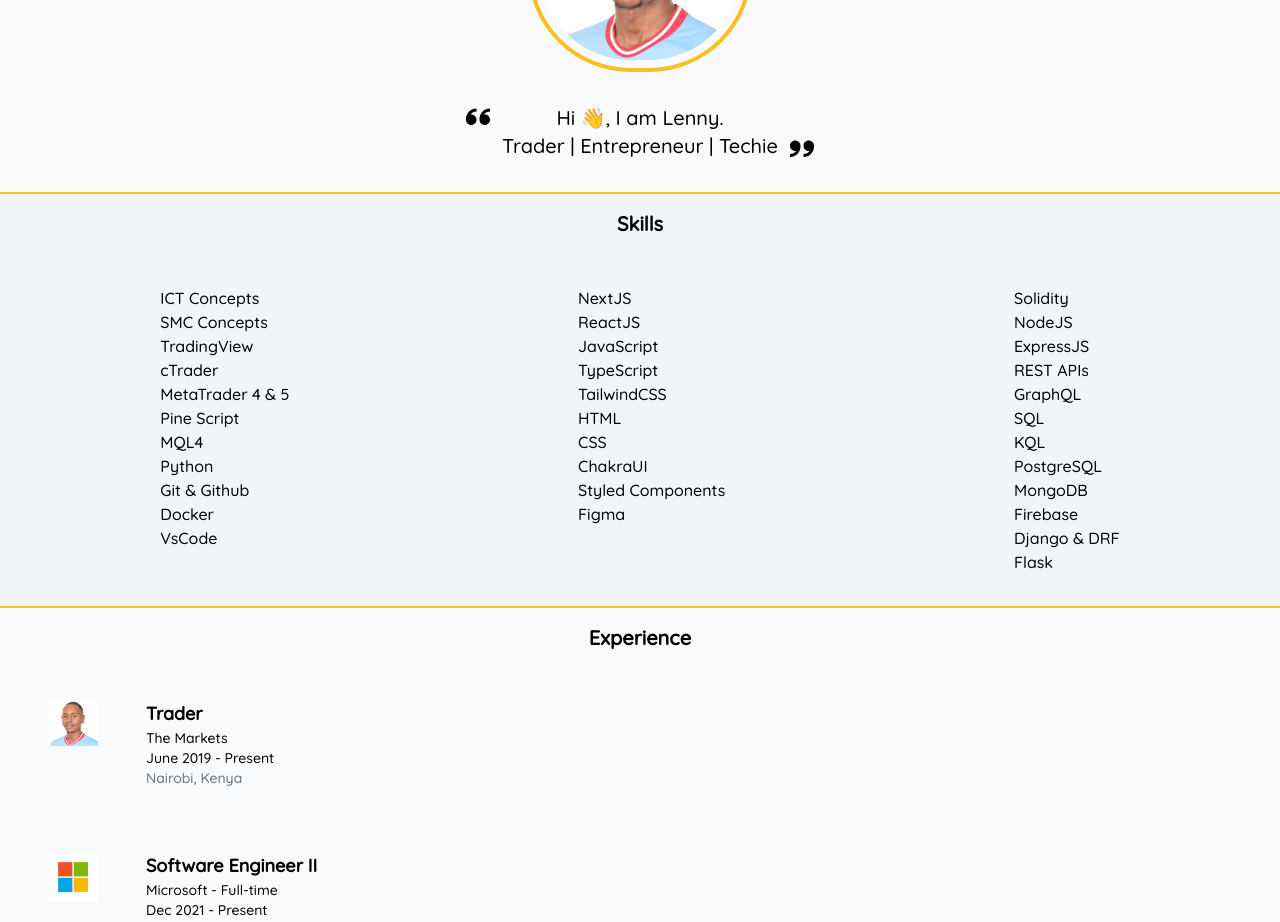
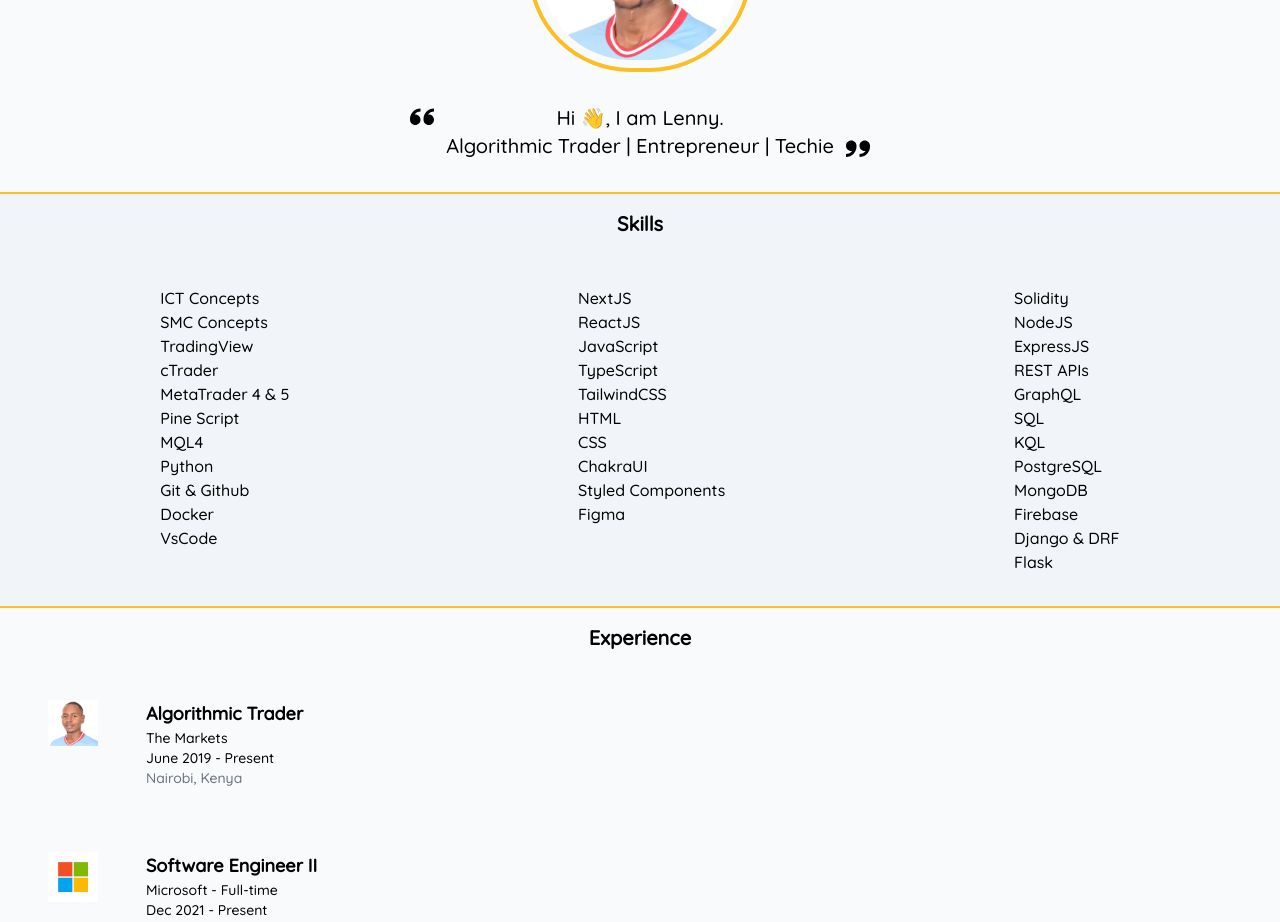
Before and after one commit to lennykioko/lennykioko.github.io, a Next.js app: page / in a window 1280 px wide. Shown: the part 280-1202 px from the top of the page. Built offline with nearby package versions, Linux system fonts and the light colour scheme.

Commit message:
Update to algo trader

```diff
--- a/components/Experience.jsx
+++ b/components/Experience.jsx
@@ -3,7 +3,7 @@ import OrgCard from './OrgCard'
 const experiences = [
   {
     image: '/cityzen.jpg',
-    title: 'Trader',
+    title: 'Algorithmic Trader',
     subTitle: 'The Markets',
     date: 'June 2019 - Present',
     description: 'Nairobi, Kenya',
--- a/components/Jumbotron.jsx
+++ b/components/Jumbotron.jsx
@@ -18,7 +18,7 @@ function Jumbotron() {
         <ImQuotesLeft className="mr-3 mb-3 h-6 w-6 self-start" />
         <div className="text-center">
           <p>Hi 👋, I am Lenny.</p>
-          <p>Trader | Entrepreneur | Techie</p>
+          <p>Algorithmic Trader | Entrepreneur | Techie</p>
         </div>
         <ImQuotesRight className="ml-3 mt-3 h-6 w-6 self-end" />
       </div>
```
